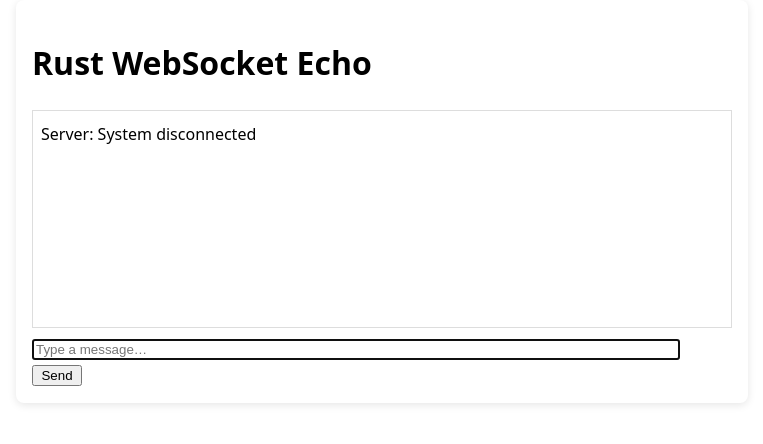
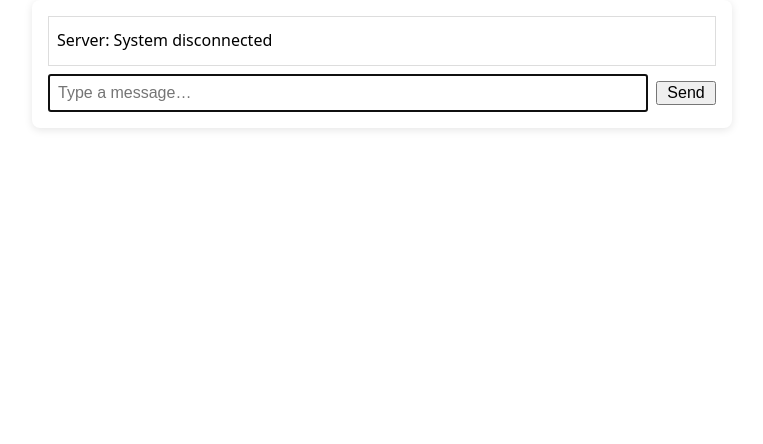
Before and after one commit to lucasang1/rust-ws-chat, a plain HTML site: page frontend/index.html in a window 1280 px wide. Shown: the whole page, without its empty margins (258-1021 px from the left). Drawn offline with Linux system fonts and the light colour scheme; a web font is replaced by a local one.

Commit message:
updated styles.css

```diff
--- a/frontend/index.html
+++ b/frontend/index.html
@@ -8,10 +8,11 @@
 </head>
 <body>
   <div class="chat-container">
-    <h1>Rust WebSocket Echo</h1>
     <div id="messages"></div>
-    <input id="input" placeholder="Type a message…" autofocus />
-    <button id="send">Send</button>
+    <div class="input-row">
+      <input id="input" placeholder="Type a message…" autofocus />
+      <button id="send">Send</button>
+    </div>
   </div>
   <script src="script.js"></script>
 </body>
--- a/frontend/styles.css
+++ b/frontend/styles.css
@@ -4,43 +4,79 @@
     src: url('https://innovator-grotesk.pages.dev/InnovatorGrotesk-VF.woff2') format('woff2');
     font-weight: 100 900;
     font-style: normal;
-  }
+}
+
+:root {
+    --chat-max-width: 700px;
+    --chat-radius: 8px;
+    --chat-shadow: 0 2px 8px rgba(0,0,0,0.1);
+    --padding: 1rem;
+}
 
 body {
     font-family: "Innovator Grotesk", system-ui, sans-serif;
     font-variation-settings: 'wght' 560;
     font-size: 1rem;
     line-height: 1.6;
-    margin: 0 2rem;
-    background: #fff;
+    margin: 0;
+    padding: 0;
+    background: transparent;
     display: flex;
     justify-content: center;
     align-items: start;
-    height: 400px;
+    height: 100%;
+    width: 100%;
 }
 
 .chat-container {
-    background: white;
-    padding: 1rem;
-    border-radius: 8px;
-    box-shadow: 0 2px 8px rgba(0,0,0,0.1);
-    width: 700px;
+    background: #fff;
+    display: flex;
+    padding: var(--padding);
+    border-radius: var(--chat-radius);
+    box-shadow: var(--chat-shadow);
+    max-width: var(--chat-max-width);
+    width: 100%;
+    height: 100%;
+    flex-direction: column;
+    box-sizing: border-box;
 }
 
 #messages {
-    height: 200px;
+    flex: 1;
     overflow-y: auto;
     border: 1px solid #ddd;
     padding: 0.5rem;
     margin-bottom: 0.5rem;
+    box-sizing: border-box;
 }
 
-#input { width: calc(100% - 60px); }
+#input {
+    flex: 1;
+    padding: 0.5rem;
+    font-size: 1rem;
+    box-sizing: border-box;
+  }
 
-#send { width: 50px; }
+  #send {
+    flex: 0 0 60px;
+    margin-left: 0.5rem;
+    font-size: 1rem;
+  }
 
-.message { margin: 0.2rem 0; }
+  .input-row {
+    display: flex;
+    align-items: center;
+  }
 
-.server { color: green; }
+  .message {
+    margin: 0.2rem 0;
+  }
 
-.user { color: blue; text-align: right; }
+  .server {
+    color: green;
+  }
+
+  .user {
+    color: blue;
+    text-align: right;
+  }
```
